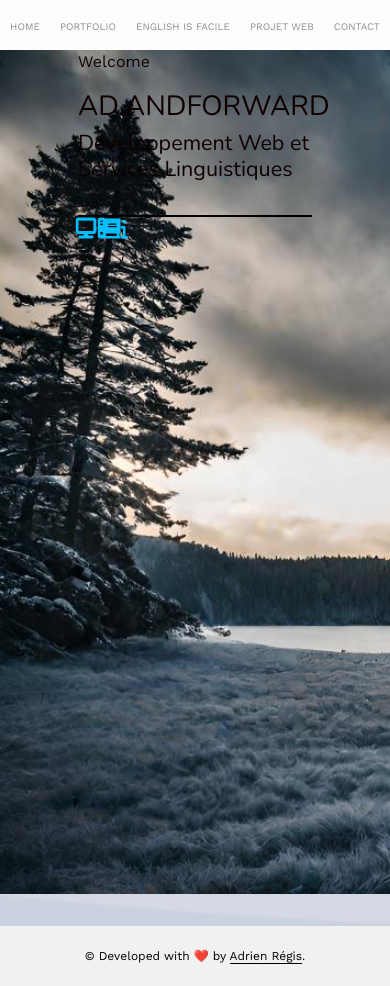
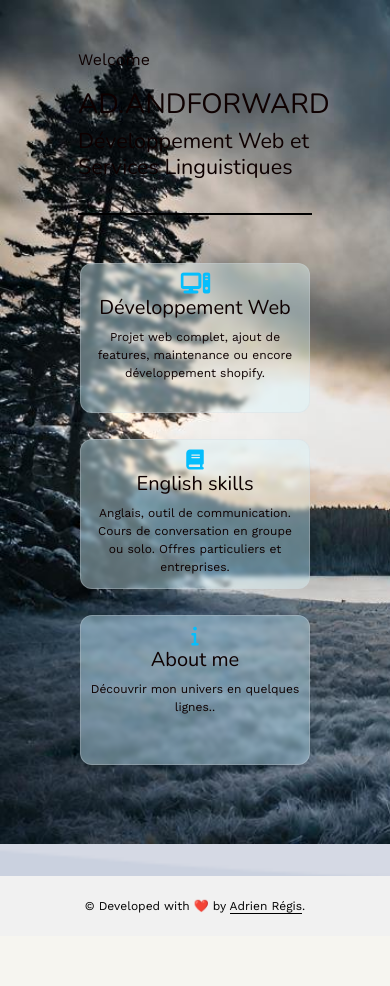
Before and after one commit to Reaven23/rails-my-web-profile, a Rails app: page / in a window 390 px wide. After the commit the page ends 914 px from the top, so only its background shows below. Run offline with Rails 7, Linux system fonts and the light colour scheme; style sheets or scripts are compiled from the project's sources; some libraries are stand-ins or nearby versions.

Commit message:
cards responsive revue

```diff
--- a/app/assets/stylesheets/pages/_home.scss
+++ b/app/assets/stylesheets/pages/_home.scss
@@ -19,14 +19,87 @@
   display: flex;
   flex-direction: column;
   border-bottom: 2px solid black;
+  margin-top: 3rem;
 }
 
 .welcome h4 {
   margin-bottom: 2rem;
 }
 
-.services {
-  display: flex;
+.services-container {
+  display: grid;
+  grid-template-columns: 1fr 1fr 1fr;
+  margin-top: 3rem;
+  gap: 18px;
+  place-self: center;
+}
+
+@media (max-width: 800px) {
+  /* Pour un écran < 960px, cette classe CSS s'applique */
+  .services-container {
+    display: grid;
+  grid-template-columns: 1fr 1fr;
+  margin-top: 3rem;
+  gap: 18px;
+  place-self: center;
+  }
+}
+
+@media (max-width: 500px) {
+  /* Pour un écran < 960px, cette classe CSS s'applique */
+  .services-container {
+    display: grid;
+  grid-template-columns: 1fr;
+  margin-top: 3rem;
+  gap: 26px;
+  place-self: center;
+  }
+}
+
+.card-services {
+  backdrop-filter: blur(2px) saturate(165%);
+  -webkit-backdrop-filter: blur(2px) saturate(165%);
+  background-color: rgba(218, 248, 255, 0.41);
+  border-radius: 12px;
+  border: 1px solid rgba(209, 213, 219, 0.3);
+  width: 230px;
+  text-align: center;
+  padding: 8px;
+  overflow: hidden;
+}
+
+.card-services h2 {
+  font-size: 28px;
+}
+
+@media (max-width: 800px) {
+  /* Pour un écran < 960px, cette classe CSS s'applique */
+  .card-services {
+    height: 200px;
+  }
+
+  .card-services h2 {
+    font-size: 28px;
+  }
+
+  .card-services .service-description {
+    font-size: 14px;
+  }
+}
+
+@media (max-width: 500px) {
+  /* Pour un écran < 960px, cette classe CSS s'applique */
+  .card-services {
+    height: 150px;
+  }
+
+  .card-services h2 {
+    font-size: 20px;
+  }
+
+  .card-services .service-description {
+    font-size: 12px;
+  }
 }
 
 // .photo-prez {
--- a/app/views/pages/home.html.erb
+++ b/app/views/pages/home.html.erb
@@ -1,5 +1,4 @@
 <div class="main-container">
-  <%= render 'navbar' %>
 
   <div class="landing-div">
     <div class="container-landing">
@@ -8,21 +7,21 @@
         <h1>AD.ANDFORWARD</h1>
         <h4>Développement Web et Services Linguistiques</h4>
       </div>
-      <div class="services">
-        <div class="web-development">
+      <div class="services-container">
+        <div class="card-services">
           <div class="icon"><i class="fa-solid fa-computer fa-beat fa-lg" style="color: #06befc;"></i></div>
-          <div class="service-title"></div>
-          <div class="service-description"></div>
+          <div class="service-title"><h2>Développement Web</h2></div>
+          <div class="service-description"><p>Projet web complet, ajout de features, maintenance ou encore développement shopify. </p></div>
         </div>
-        <div class="english-classes">
+        <div class="card-services">
           <div class="icon"><i class="fa-solid fa-book fa-lg" style="color: #06befc;"></i></div>
-          <div class="service-title"></div>
-          <div class="service-description"></div>
+          <div class="service-title"><h2>English skills</h2></div>
+          <div class="service-description"><p>Anglais, outil de communication. Cours de conversation en groupe ou solo. Offres particuliers et entreprises.</p></div>
         </div>
-        <div class="about-me">
+        <div class="card-services">
           <div class="icon"><i class="fa-solid fa-info fa-lg" style="color: #06befc;"></i></div>
-          <div class="service-title"></div>
-          <div class="service-description"></div>
+          <div class="service-title"><h2>About me</h2></div>
+          <div class="service-description">Découvrir mon univers en quelques lignes..</div>
         </div>
       </div>
     </div>
```
